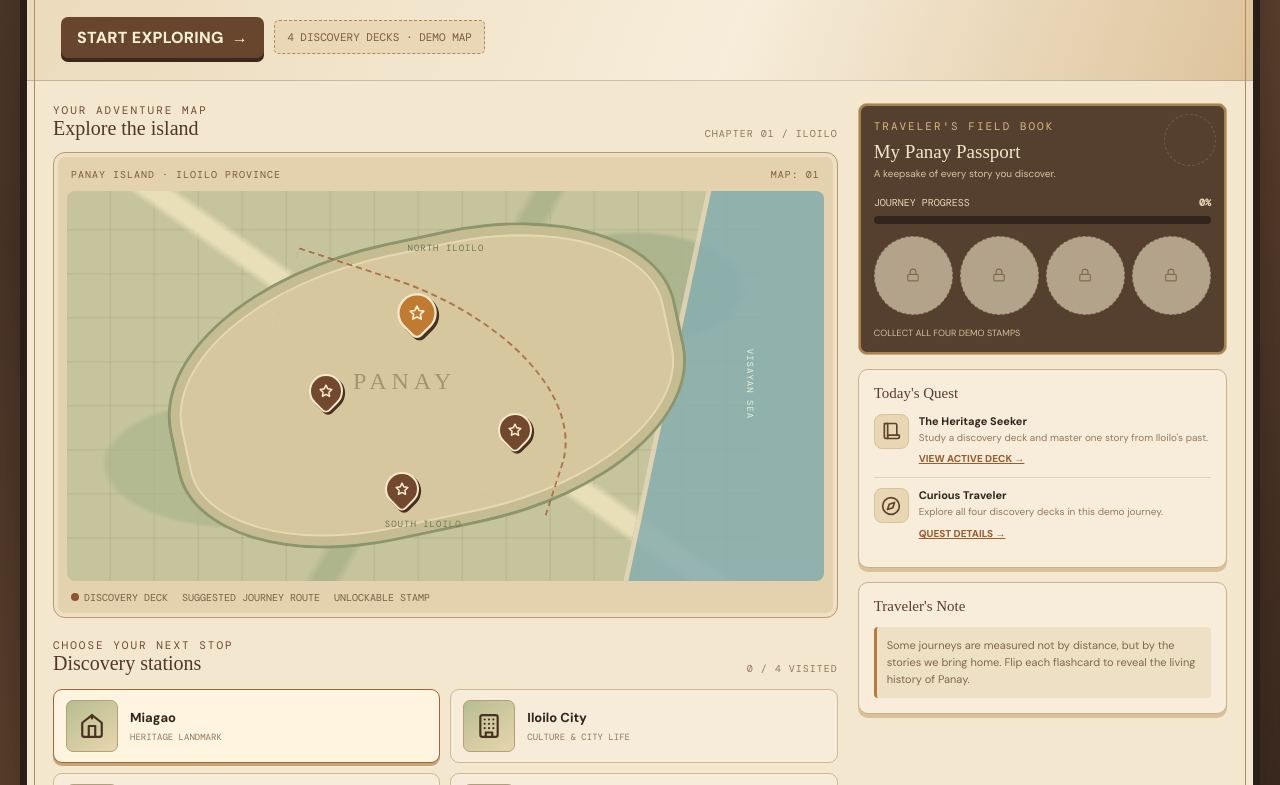
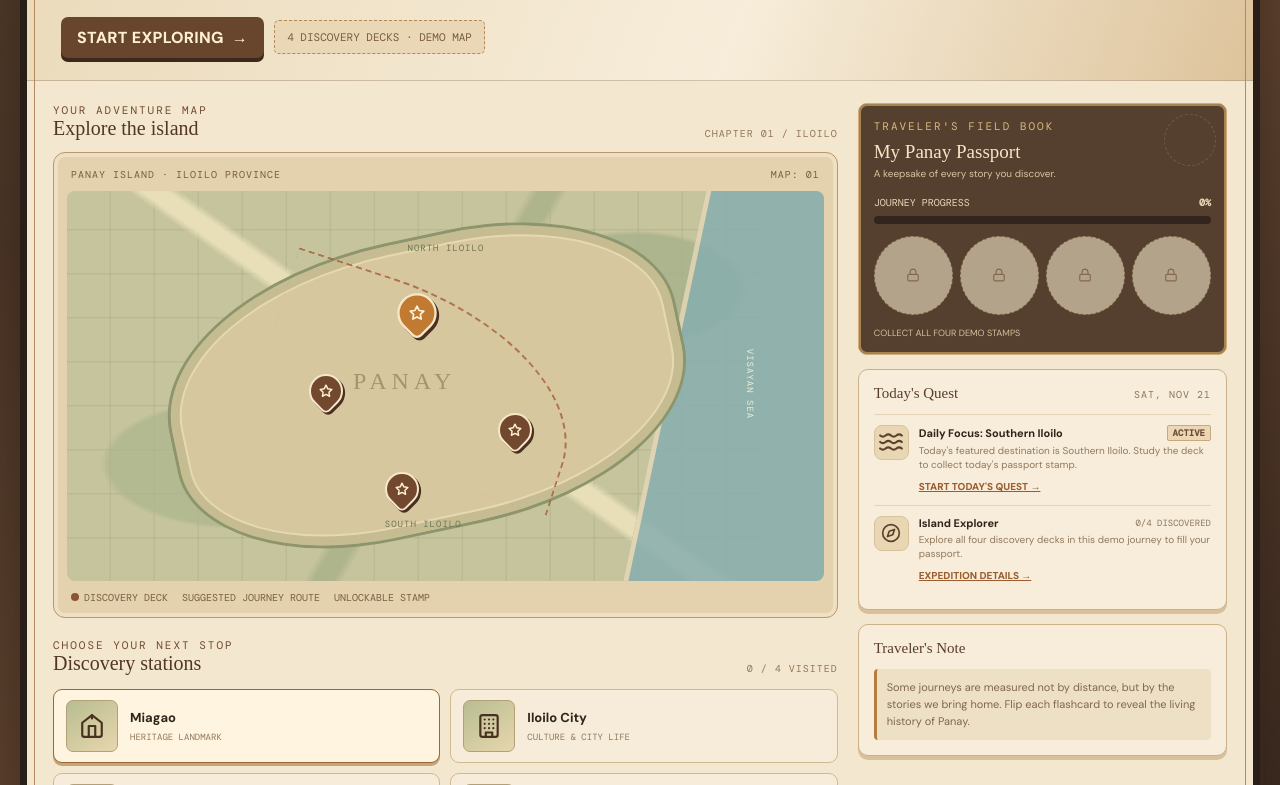
Before and after one commit to jboycalisnao/FINAL---WEB-PROJECT, a plain HTML site: page FINAL-FINAL/index.html in a window 1280 px wide. Shown: the part 315-1100 px from the top of the page. Drawn offline with nearby package versions, Linux system fonts and the light colour scheme; a web font is replaced by a local one.

Commit message:
Enhance daily quest feature with rotating quests and improved UI elements

```diff
--- a/FINAL-FINAL/index.html
+++ b/FINAL-FINAL/index.html
@@ -128,23 +128,31 @@
             <p style="margin-top:12px;font-size:9px;color:#d7c09a">COLLECT ALL FOUR DEMO STAMPS</p>
           </section>
 
-          <!-- Today's Quests -->
-          <section class="parchment-card">
-            <h3 class="card-title">Today's Quest</h3>
-            <div class="quest">
-              <div class="quest-icon" aria-hidden="true">
+          <!-- Today's Quests (Rotates daily) -->
+          <section class="parchment-card" id="questsSection">
+            <div style="display: flex; justify-content: space-between; align-items: baseline; margin-bottom: 12px;">
+              <h3 class="card-title" style="margin: 0;">Today's Quest</h3>
+              <span id="dailyDateLabel" style="font: 10px 'DM Mono', monospace; color: #8d765f; letter-spacing: 1px;">TODAY</span>
+            </div>
+
+            <div class="quest" id="dailyQuestBlock">
+              <div class="quest-icon" id="dailyQuestIcon" aria-hidden="true">
                 <svg width="20" height="20" viewBox="0 0 24 24" fill="none" stroke="currentColor" stroke-width="2" stroke-linecap="round" stroke-linejoin="round">
                   <path d="M19 17V5a2 2 0 0 0-2-2H4"/>
                   <path d="M8 21h12a2 2 0 0 0 2-2v-2H10a2 2 0 0 0-2 2v2Z"/>
                   <path d="M4 19a2 2 0 0 0 2 2h2V3H6a2 2 0 0 0-2 2Z"/>
                 </svg>
               </div>
-              <div>
-                <strong>The Heritage Seeker</strong>
-                <small>Study a discovery deck and master one story from Iloilo's past.</small>
-                <button type="button" id="viewActiveQuestBtn">VIEW ACTIVE DECK →</button>
+              <div style="flex: 1;">
+                <div style="display: flex; align-items: center; justify-content: space-between; gap: 6px;">
+                  <strong id="dailyQuestTitle">Daily Expedition</strong>
+                  <span id="dailyQuestTag" style="font: 9px 'DM Mono', monospace; padding: 1px 5px; border-radius: 2px; border: 1px solid #c9a879; background: #ead7b6; color: #704a30; font-weight: 600;">ACTIVE</span>
+                </div>
+                <small id="dailyQuestDesc">Loading today's featured destination...</small>
+                <button type="button" id="viewActiveQuestBtn">START TODAY'S QUEST →</button>
               </div>
             </div>
+
             <div class="quest">
               <div class="quest-icon" aria-hidden="true">
                 <svg width="20" height="20" viewBox="0 0 24 24" fill="none" stroke="currentColor" stroke-width="2" stroke-linecap="round" stroke-linejoin="round">
@@ -152,10 +160,13 @@
                   <polygon points="16.24 7.76 14.12 14.12 7.76 16.24 9.88 9.88 16.24 7.76"/>
                 </svg>
               </div>
-              <div>
-                <strong>Curious Traveler</strong>
-                <small>Explore all four discovery decks in this demo journey.</small>
-                <button type="button" id="questDetailsBtn">QUEST DETAILS →</button>
+              <div style="flex: 1;">
+                <div style="display: flex; align-items: center; justify-content: space-between; gap: 6px;">
+                  <strong>Island Explorer</strong>
+                  <span id="islandQuestProgress" style="font: 9px 'DM Mono', monospace; color: #8d765f;">0/4</span>
+                </div>
+                <small>Explore all four discovery decks in this demo journey to fill your passport.</small>
+                <button type="button" id="questDetailsBtn">EXPEDITION DETAILS →</button>
               </div>
             </div>
           </section>
--- a/FINAL-FINAL/script.js
+++ b/FINAL-FINAL/script.js
@@ -219,6 +219,83 @@ function render() {
 
   // Update coins (120 initial + 25 per discovered station)
   coinCount.textContent = 120 + visitedCount * 25;
+
+  // Update daily quest display
+  renderDailyQuest();
+}
+
+/**
+ * Calculate today's featured station index based on calendar date.
+ * Cycles through all stations automatically day by day.
+ */
+function getDailyStationIndex() {
+  const today = new Date();
+  const dayNumber = Math.floor(Date.UTC(today.getFullYear(), today.getMonth(), today.getDate()) / 86400000);
+  return Math.abs(dayNumber) % stations.length;
+}
+
+/**
+ * Render today's rotating daily quest panel
+ */
+function renderDailyQuest() {
+  const dailyIdx = getDailyStationIndex();
+  const dailyStation = stations[dailyIdx];
+  if (!dailyStation) return;
+
+  const today = new Date();
+  const dateFormatted = today.toLocaleDateString(undefined, {
+    weekday: "short",
+    month: "short",
+    day: "numeric"
+  });
+
+  const dateLabel = document.getElementById("dailyDateLabel");
+  if (dateLabel) {
+    dateLabel.textContent = dateFormatted.toUpperCase();
+  }
+
+  const iconEl = document.getElementById("dailyQuestIcon");
+  if (iconEl) {
+    iconEl.innerHTML = dailyStation.iconSvg;
+  }
+
+  const titleEl = document.getElementById("dailyQuestTitle");
+  if (titleEl) {
+    titleEl.textContent = `Daily Focus: ${dailyStation.name}`;
+  }
+
+  const descEl = document.getElementById("dailyQuestDesc");
+  const isVisited = visited.has(dailyIdx);
+  if (descEl) {
+    descEl.textContent = isVisited
+      ? `Completed! You have mastered ${dailyStation.name}'s discovery deck and stamped your field book.`
+      : `Today's featured destination is ${dailyStation.name}. Study the deck to collect today's passport stamp.`;
+  }
+
+  const tagEl = document.getElementById("dailyQuestTag");
+  if (tagEl) {
+    if (isVisited) {
+      tagEl.textContent = "COMPLETED ✓";
+      tagEl.style.background = "#dcfce7";
+      tagEl.style.borderColor = "#86efac";
+      tagEl.style.color = "#166534";
+    } else {
+      tagEl.textContent = "ACTIVE";
+      tagEl.style.background = "#ead7b6";
+      tagEl.style.borderColor = "#c9a879";
+      tagEl.style.color = "#704a30";
+    }
+  }
+
+  const btnEl = document.getElementById("viewActiveQuestBtn");
+  if (btnEl) {
+    btnEl.textContent = isVisited ? "REVIEW TODAY'S DECK →" : "START TODAY'S QUEST →";
+  }
+
+  const islandProgress = document.getElementById("islandQuestProgress");
+  if (islandProgress) {
+    islandProgress.textContent = `${visited.size}/${stations.length} DISCOVERED`;
+  }
 }
 
 /**
@@ -346,7 +423,12 @@ function completeStation() {
     visited.add(active);
     saveProgress();
     render();
-    showToast(`Passport stamp collected! You discovered ${stations[active].name}.`);
+    const dailyIdx = getDailyStationIndex();
+    if (active === dailyIdx) {
+      showToast(`Daily Quest Completed! You discovered ${stations[active].name}.`);
+    } else {
+      showToast(`Passport stamp collected! You discovered ${stations[active].name}.`);
+    }
   } else {
     showToast(`Deck reviewed: ${stations[active].name}.`);
   }
@@ -461,11 +543,18 @@ function setupEventListeners() {
 
   // Quest actions
   if (viewActiveQuestBtn) {
-    viewActiveQuestBtn.addEventListener("click", openStation);
+    viewActiveQuestBtn.addEventListener("click", () => {
+      selectStation(getDailyStationIndex());
+    });
   }
   if (questDetailsBtn) {
     questDetailsBtn.addEventListener("click", () => {
-      showToast("Explore all 4 discovery decks to complete this quest.");
+      const remaining = stations.length - visited.size;
+      if (remaining === 0) {
+        showToast("Grand Voyage Completed! You have visited all 4 stations.");
+      } else {
+        showToast(`Keep exploring! ${remaining} destination${remaining > 1 ? 's' : ''} remaining.`);
+      }
     });
   }
 }
```
